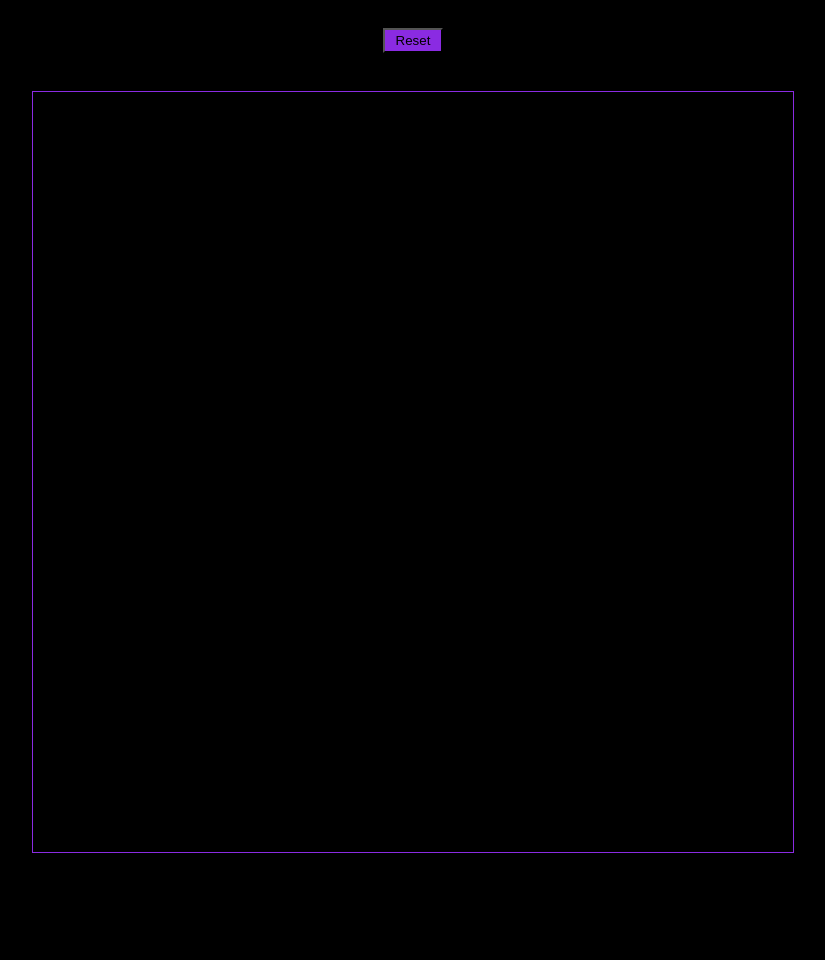
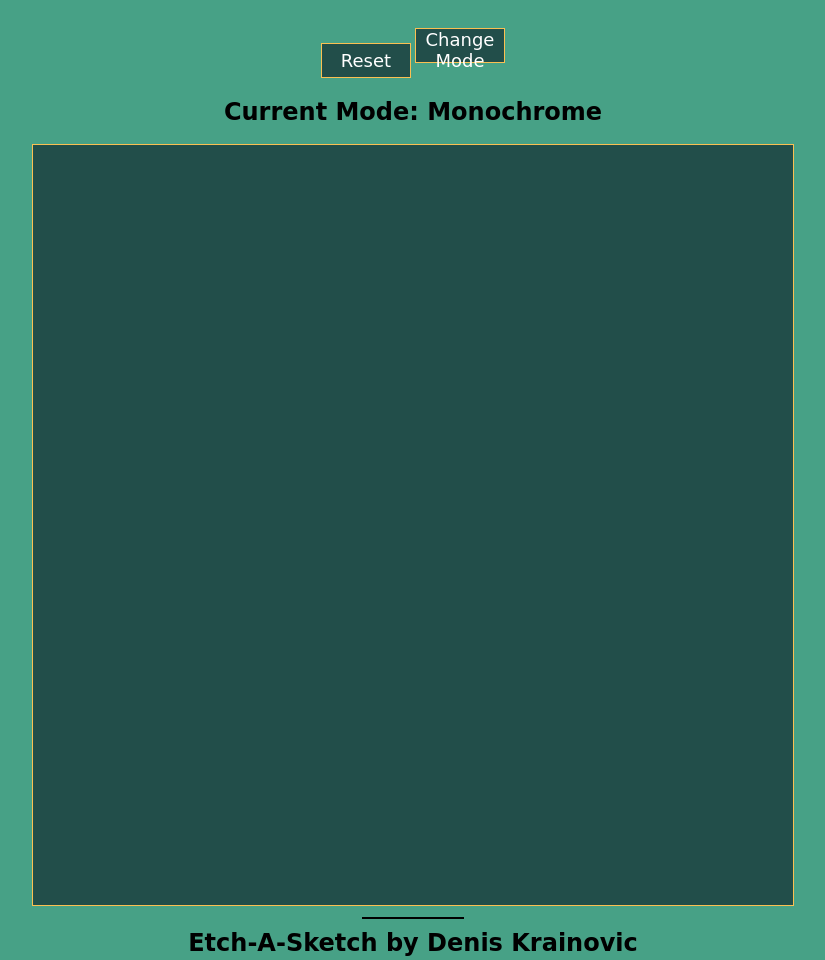
Before and after one commit to deniskrainovic/etch-a-sketch, a plain HTML site: page index.html in a window 1280 px wide. Shown: the whole page, without its empty margins (227-1052 px from the left). Before the commit the page ends 864 px from the top, so only its background shows below. Drawn offline with Linux system fonts and the light colour scheme; a web font is replaced by a local one.

Commit message:
add rainbow mode and style modifications

```diff
--- a/index.html
+++ b/index.html
@@ -3,14 +3,15 @@
 <head>
     <meta charset="UTF-8">
     <title>Etch-A-Sketch</title>
+    <link href="https://fonts.googleapis.com/css?family=Poor+Story" rel="stylesheet">
     <style>
     body {
         text-align: center;
-        background-color: black;
+        background-color: #47a186;
     }
     .container {
-        border: 1px solid blueviolet;
-        background-color: black;
+        border: 1px solid #fbc052;
+        background-color: #224e4a;
         text-align: center;
         display:inline-block;
         font-size: 0;
@@ -29,20 +30,69 @@
         height:0;
     }
     button {
-        background-color: blueviolet;
+        border: 1px solid #fbc052;
+        color: white;
+        background-color: #224e4a;
+        font-size: 18px;
+        padding: 0;
+        font-family: 'Poor Story', cursive;
+    }
+    h3, h1 {
+        font-family: 'Poor Story', cursive;
+        font-size: 1.5rem;
+        margin: 0;
+        color: black;
+    }
+    h1 {
+        margin: 10px;
+    }
+    hr {
+        width: 100px;
+        border: 1px solid black;
     }
     </style>
 </head>
 <body>
-    <div style="text-align: center;"><button onclick="reset()" style="align-self: center; width:60px; height:25px; margin: 20px;">Reset</button></div>
-     <br>
+    <div style="text-align: center;">
+        <button onclick="reset()" style="width:90px; height:35px; margin: 20px auto;">Reset</button>
+        <button id="switch" onclick="switchColor()" style="width:90px; height:35px; margin: 20px auto;">Change Mode</button> <br>
+        <h3></h3>
+    </div>
+    <br>
     <div class="container"></div>
+    <hr>
+    <h1>Etch-A-Sketch by Denis Krainovic</h1>
 
     <script>
+        const modeText = document.querySelector("h3");
         const container = document.querySelector(".container");
+        let colorPick = 0;
 
-        function changeBackground(e) {
+        modeText.innerHTML = "Current Mode: Monochrome";
+
+        function randomNum() {
+           let rndm = Math.floor((Math.random() * 255)+1)
+           return rndm;
+        }
+
+        function changeColor(e) {
+            if (colorPick === 0){
+            modeText.innerHTML = "Current Mode: Monochrome";
             this.style.backgroundColor = "white";
+        } else {
+
+            this.style.backgroundColor = "rgb(" + randomNum() + "," + randomNum() + "," + randomNum() + ")"
+        }}
+
+        function switchColor() {
+            if (colorPick === 0) {
+                modeText.innerHTML = "Current Mode: Rainbow";
+                colorPick = 1;
+            } else {
+
+                modeText.innerHTML = "Current Mode: Monochrome";
+                colorPick = 0;
+            }
         }
 
         for (i=0;i<16;i++) {
@@ -56,10 +106,10 @@
         }
 
         let divs = document.querySelectorAll("div.internDiv");
-        divs.forEach(div => div.addEventListener("mouseover", changeBackground));
+        divs.forEach(div => div.addEventListener("mouseover", changeColor));
 
+//function to reset grid and ask for gridsize
         function reset(){
-
             let toRemoveDivs = document.querySelectorAll("div.internDiv");
             let toRemoveBR = document.querySelectorAll("br");
             toRemoveBR.forEach(br => br.remove())
@@ -81,15 +131,13 @@
             }
 
             divs = document.querySelectorAll("div.internDiv");
-            divs.forEach(div => div.addEventListener("mouseover", changeBackground));
+            divs.forEach(div => div.addEventListener("mouseover", changeColor));
             } else if (gridNumber === "") {
             return;
             } else {
             alert("Please enter a number between 1 and 64 ")
             reset();
-        }
-
-        }
+        }}
     </script>
 </body>
 </html>
```
